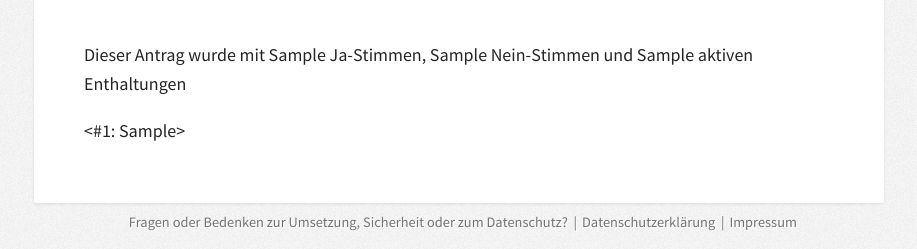
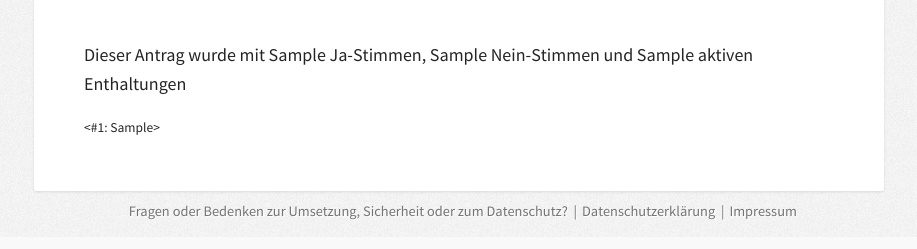
Before and after one commit to lutoma/oavote, a Django app: template templates/voteresults/poll_result.html in a window 1280 px wide. Shown: the part 639-888 px from the top of the page, without its empty margins (181-1098 px from the left). After the commit the page ends 859 px from the top, so only its background shows below. Run offline with Django 3.2, Linux system fonts and the light colour scheme; tables that the repository leaves empty hold one stand-in row (values such as "Sample post"); the template is opened without the code that fills it: values that come from a table or form of the project are taken from there, most other values are stand-ins (such as "Sample title", 1, 10 or a date in 2020).

Commit message:
Smaller font for voting details

```diff
--- a/templates/voteresults/poll_result.html
+++ b/templates/voteresults/poll_result.html
@@ -55,6 +55,10 @@
 		height: 150px;
 		margin-bottom: 40px;
 	}
+
+	.vote-details {
+		font-size: 0.75em;
+	}
 	</style>
 {% endblock %}
 
@@ -80,7 +84,7 @@
 				<strong>abgelehnt</strong>.
 			{% endif %}
 		</p>
-		<p>
+		<p class='vote-details'>
 			{% for vote in question.vote_set.all %}
 				&lt;#{{ vote.voting_user.member_id }}: {{ vote.get_choice_display }}&gt;
 			{% endfor %}
```
